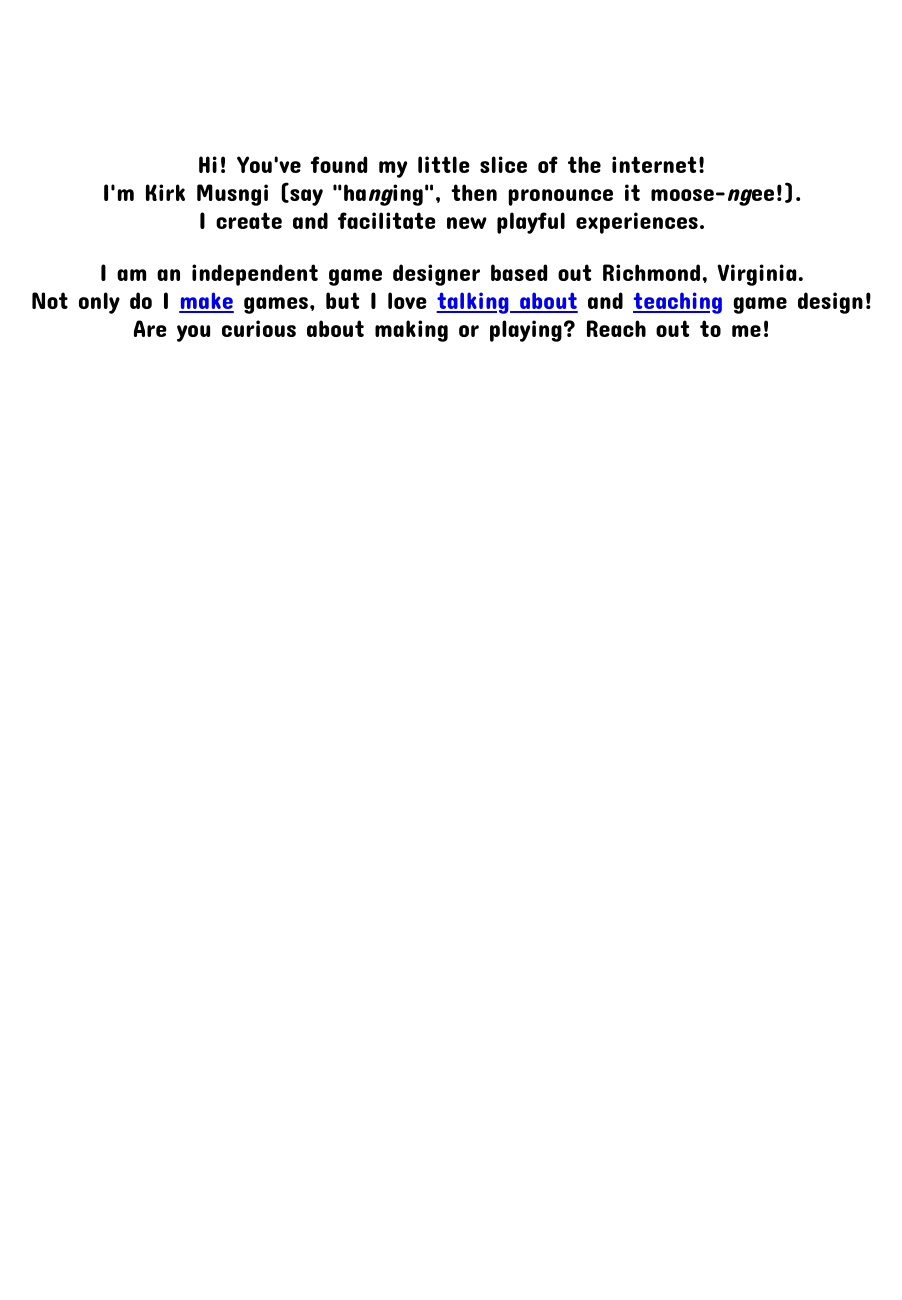
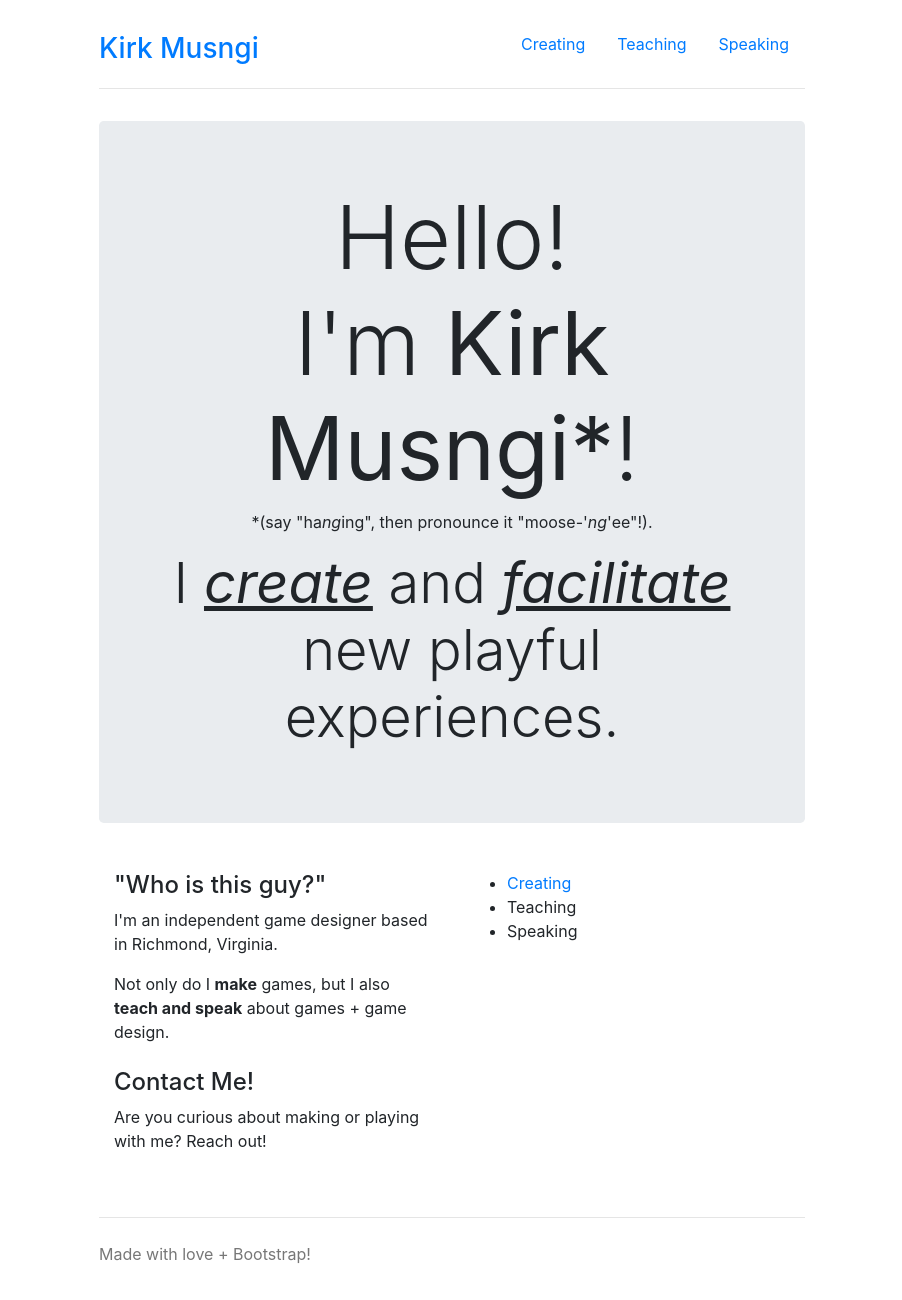
Before and after one commit to kirkmusngi/kirkmusngi.github.io, a plain HTML site: page index.html in a window 1280 px wide. Shown: the whole page, without its empty margins (188-1090 px from the left). Before the commit the page ends 800 px from the top, so only its background shows below. Drawn offline with nearby package versions, Linux system fonts and the light colour scheme; files that its build step writes are made by us from their sources.

Commit message:
Apply games page and new style.

```diff
--- /dev/null
+++ b/css/narrow-jumbotron.css
@@ -0,0 +1,82 @@
+/* Space out content a bit */
+body {
+  padding-top: 1.5rem;
+  padding-bottom: 1.5rem;
+}
+
+/* Everything but the jumbotron gets side spacing for mobile first views */
+.header,
+.marketing,
+.footer {
+  padding-right: 1rem;
+  padding-left: 1rem;
+}
+
+/* Custom page header */
+.header {
+  padding-bottom: 1rem;
+  border-bottom: .05rem solid #e5e5e5;
+}
+
+/* Make the masthead heading the same height as the navigation */
+.header h3 {
+  margin-top: 0;
+  margin-bottom: 0;
+  line-height: 3rem;
+}
+
+/* Custom page footer */
+.footer {
+  padding-top: 1.5rem;
+  color: #777;
+  border-top: .05rem solid #e5e5e5;
+}
+
+/* Customize container */
+@media (min-width: 48em) {
+  .container {
+    max-width: 46rem;
+  }
+}
+.container-narrow > hr {
+  margin: 2rem 0;
+}
+
+/* Main marketing message and sign up button */
+.jumbotron {
+  text-align: center;
+  border-bottom: .05rem solid #e5e5e5;
+}
+.jumbotron .btn {
+  padding: .75rem 1.5rem;
+  font-size: 1.5rem;
+}
+
+/* Supporting marketing content */
+.marketing {
+  margin: 3rem 0;
+}
+.marketing p + h4 {
+  margin-top: 1.5rem;
+}
+
+/* Responsive: Portrait tablets and up */
+@media screen and (min-width: 48em) {
+  /* Remove the padding we set earlier */
+  .header,
+  .marketing,
+  .footer {
+    padding-right: 0;
+    padding-left: 0;
+  }
+
+  /* Space out the masthead */
+  .header {
+    margin-bottom: 2rem;
+  }
+
+  /* Remove the bottom border on the jumbotron for visual effect */
+  .jumbotron {
+    border-bottom: 0;
+  }
+}
--- a/css/style.css
+++ b/css/style.css
@@ -1,10 +1,3 @@
 /* Portfolio stylinnnnnn' */
-
-* {
-	font-family: 'Concert One', cursive;
-	font-size: 24px;
-}
-
-div.main {
-	margin-top: 150px;
-}
+/*@import url('https://fonts.googleapis.com/css?family=Work+Sans');*/
+/*@import url('https://fonts.googleapis.com/css?family=Work+Sans: b');*/
--- a/index.html
+++ b/index.html
@@ -1,21 +1,85 @@
-<!DOCTYPE html>
-<html>
-<head>
-	<title>kirk musngi</title>
-	<link rel="stylesheet" type="text/css" href="style.css">
-	<link href="https://fonts.googleapis.com/css?family=Concert+One" rel="stylesheet">
-</head>
-<body>
-<div class="main">
-	<header></header>
-	<center><div>Hi! You've found my little slice of the internet!<br>
-	I'm Kirk Musngi (say "ha<em>ng</em>ing", then pronounce it moose-<em>ng</em>ee!).<br>
-	I create and facilitate new playful experiences.<br></div></center>
+<html lang="en"><head>
+    <meta charset="utf-8">
+    <meta name="viewport" content="width=device-width, initial-scale=1, shrink-to-fit=no">
+    <meta name="description" content="">
+    <meta name="author" content="">
+    <link rel="icon" href="../../../../favicon.ico">
 
-	<center><div><p>I am an independent game designer based out Richmond, Virginia.<br>
-	Not only do I <a href="games.html">make</a> games, but I love <a href="engagement.html">talking about</a> and <a href="engagement.html">teaching</a> game design!<br>
-	Are you curious about making or playing? Reach out to me! </p></div></center>
-	<footer><!-- have contact form, social links, etc --></footer>
-</div>
-</body>
-</html>
+    <title>Kirk Musngi</title>
+
+    <!-- Bootstrap core CSS -->
+    <link rel="stylesheet" href="https://maxcdn.bootstrapcdn.com/bootstrap/4.0.0-beta.2/css/bootstrap.min.css" integrity="sha384-PsH8R72JQ3SOdhVi3uxftmaW6Vc51MKb0q5P2rRUpPvrszuE4W1povHYgTpBfshb" crossorigin="anonymous">
+
+    <!-- Custom styles for this template -->
+    <link href="css/narrow-jumbotron.css" rel="stylesheet">
+
+    <!-- Styles for portfolio -->
+    <link rel="stylesheet" type="text/css" href="css/style.css">
+  </head>
+
+  <body>
+
+    <div class="container">
+      <header class="header clearfix">
+        <nav>
+          <ul class="nav nav-pills float-right">
+            <li class="nav-item">
+              <a class="nav-link" href="games.html">Creating</a>
+            </li>
+            <li class="nav-item">
+              <a class="nav-link" href="#">Teaching</a>
+            </li>
+            <li class="nav-item">
+              <a class="nav-link" href="#">Speaking	</a>
+            </li>
+          </ul>
+        </nav>
+        <h3 class="text-muted"><a href="index.html">Kirk Musngi</a></h3>
+      </header>
+
+      <main role="main">
+
+        <div class="jumbotron">
+          <h1 class="display-2">Hello!<br>
+I'm <strong>Kirk Musngi*</strong>!</h1> *(say "ha<em>ng</em>ing", then pronounce it "moose-'<em>ng</em>'ee"!).</p>
+<h2 class="display-4">I <strong><em><u>create</u></em></strong> and <strong><em><u>facilitate</u></em></strong> new playful experiences.</h2>
+
+        </div>
+
+        <div class="row marketing">
+          <div class="col-lg-6">
+            <h4>"Who is this guy?"</h4>
+            <p>I'm an independent game designer based in Richmond, Virginia.</p>
+			<p>Not only do I <strong>make</strong> games, but I also <strong>teach and speak</strong> about games + game design.</p>
+
+            <h4>Contact Me!</h4>
+            <p>Are you curious about making or playing with me? Reach out! </p>
+          </div>
+
+          <div class="col-lg-6">
+            <nav>
+            	<ul>
+            		<li><a href="games.html">Creating</a></li>
+            		<li>Teaching</li>
+            		<li>Speaking</li>
+            	</ul>
+            </nav>
+          </div>
+        </div>
+
+      </main>
+
+      <footer class="footer">
+        <p>Made with love + Bootstrap!</p>
+      </footer>
+
+      <!-- Optional JavaScript for Bootstrap -->
+    <!-- jQuery first, then Popper.js, then Bootstrap JS -->
+    <script src="https://code.jquery.com/jquery-3.2.1.slim.min.js" integrity="sha384-KJ3o2DKtIkvYIK3UENzmM7KCkRr/rE9/Qpg6aAZGJwFDMVNA/GpGFF93hXpG5KkN" crossorigin="anonymous"></script>
+    <script src="https://cdnjs.cloudflare.com/ajax/libs/popper.js/1.12.3/umd/popper.min.js" integrity="sha384-vFJXuSJphROIrBnz7yo7oB41mKfc8JzQZiCq4NCceLEaO4IHwicKwpJf9c9IpFgh" crossorigin="anonymous"></script>
+    <script src="https://maxcdn.bootstrapcdn.com/bootstrap/4.0.0-beta.2/js/bootstrap.min.js" integrity="sha384-alpBpkh1PFOepccYVYDB4do5UnbKysX5WZXm3XxPqe5iKTfUKjNkCk9SaVuEZflJ" crossorigin="anonymous"></script>
+
+    </div> <!-- /container -->
+
+
+</body><div></div></html>
```
Also changed, not shown: games.html (+60 -15 lines).
